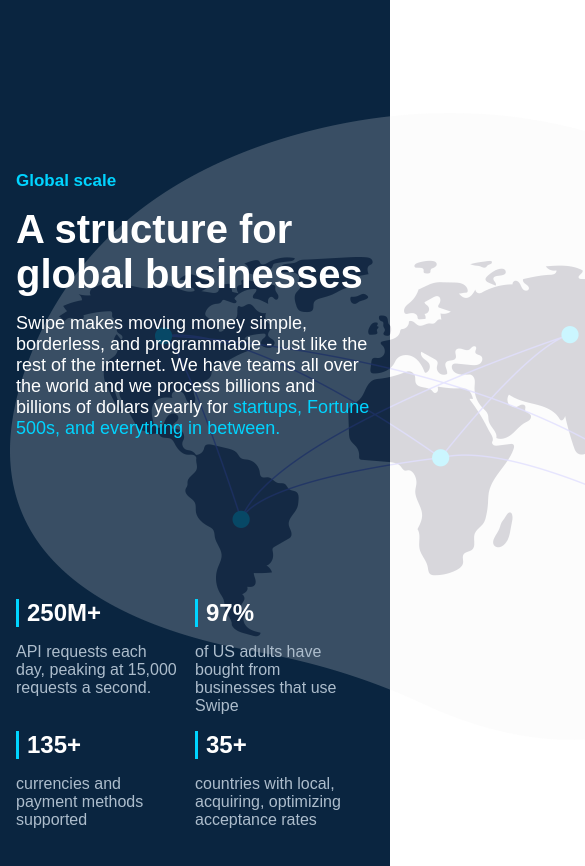
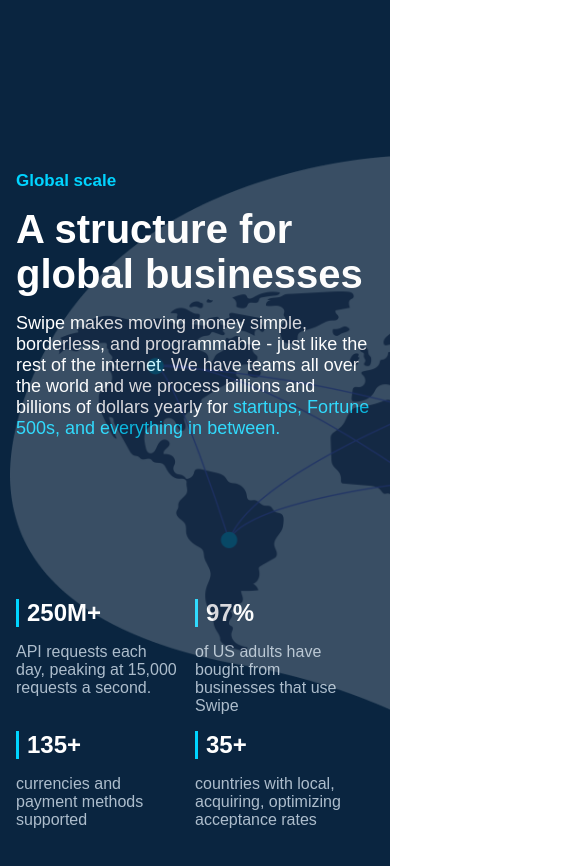
Before and after one commit to aleksandrekas/SWIPE-project, a plain HTML site: page index.html in a window 390 px wide. Shown: the part 3961-4827 px from the top of the page, 585 px wide, since content can reach past the window. Drawn offline with Linux system fonts and the light colour scheme; a web font is replaced by a local one.

Commit message:
fixed background overflow

```diff
--- a/index.html
+++ b/index.html
@@ -149,8 +149,8 @@
      </section>
      <!-- global scale -->
       <section class="global-scale">
-          <img src="assets/global-graphic.png" alt="global-graphic" class="global-graphic">
           <div class="content-container global">
+              <img src="assets/global-graphic.png" alt="global-graphic" class="global-graphic">
             <div class="scale eng-div">
                 <h4>Global scale</h4>
                 <h1>A structure for global businesses</h1>
--- a/responsive.css
+++ b/responsive.css
@@ -32,6 +32,7 @@
         font-size: 80px;
         line-height: 6rem;
     }
+
 }
 
 
@@ -42,7 +43,6 @@
     }
     .global-graphic{
         left: 500px;
-        top: 150px;
     }
 }
 
@@ -54,7 +54,6 @@
 
     .global-graphic{
         left: 400px;
-        top: 150px;
     }
 }
 
@@ -81,7 +80,6 @@
 
     .global-graphic{
         left: 300px;
-        top: 150px;
     }
 }
 
@@ -137,7 +135,7 @@
 
     .global-graphic{
         left: 250px;
-        top: 150px;
+
     }
 }
 
@@ -175,7 +173,7 @@
     }
     .global-graphic{
         left: 10px;
-        top: 150px;
+
     }
 }
 
--- a/styles.css
+++ b/styles.css
@@ -544,20 +544,27 @@ aside{
 .global-scale{
     padding-top: 12rem;
     position: relative;
-    overflow-x: visible;
+    overflow: visible;
+}
+
+.graphic-cont{
+    position: absolute;
+
 }
 
 .global-graphic{
     position: absolute;
-    width: 844px;
+    width: 800px;
     opacity: 0.2;
-    left: 650px;
-    top: 150px;
+    left: 250px;
+    top: 0px;
     overflow: hidden;
 }
 
 .global{
     position: relative;
+    overflow: hidden;
+    width: 100vw;
 }
 
 .global-scale::before{
```
